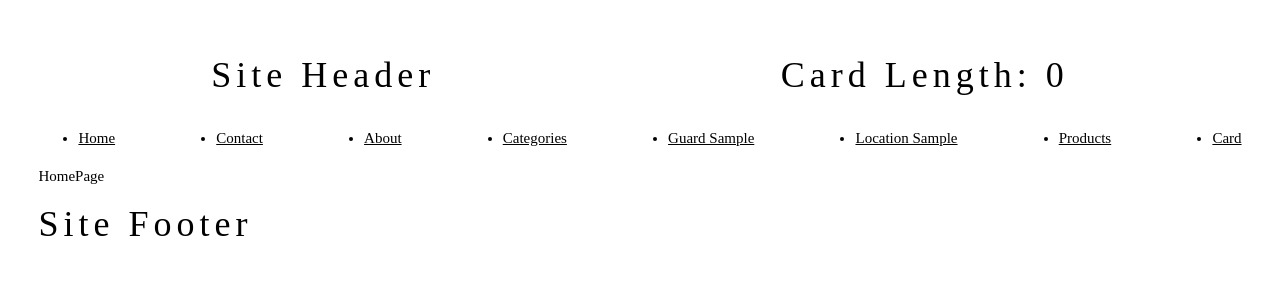
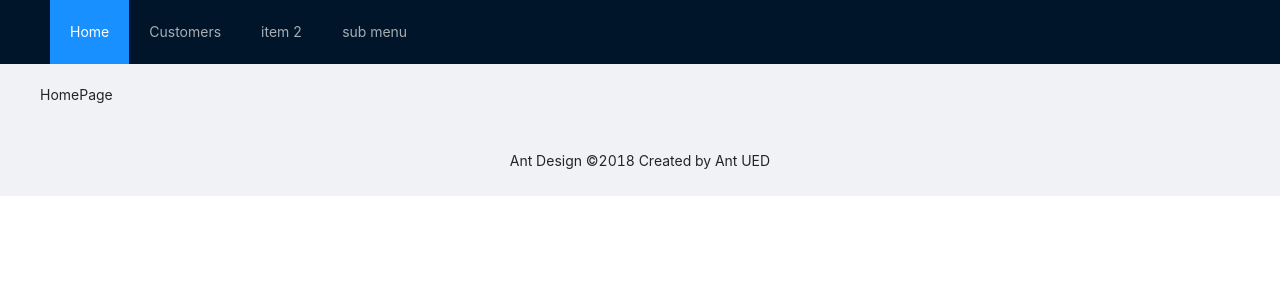
Before and after one commit to b21727283/full-stack-development, a React (Create React App) app in the folder react/my-app/: page / in a window 1280 px wide. Shown: the top 300 px of the page. Built offline with nearby package versions, Linux system fonts and the light colour scheme.

Commit message:
ant design

```diff
--- a/react/my-app/package.json
+++ b/react/my-app/package.json
@@ -6,6 +6,7 @@
     "@testing-library/jest-dom": "^5.16.5",
     "@testing-library/react": "^13.4.0",
     "@testing-library/user-event": "^13.5.0",
+    "antd": "^4.23.6",
     "axios": "^1.1.3",
     "react": "^18.2.0",
     "react-dom": "^18.2.0",
--- a/react/my-app/public/index.html
+++ b/react/my-app/public/index.html
@@ -23,7 +23,7 @@
     }
     </style>
   </head>
-  <body style="padding: 3%">
+  <body>
 
     <div id="root">
 
--- a/react/my-app/src/App.js
+++ b/react/my-app/src/App.js
@@ -13,6 +13,16 @@ import { useContext } from "react";
 import { CardContext } from "./ContextSample/CardContext";
 import Card from "./ContextSample/Card";
 
+import 'antd/dist/antd.css'; // or 'antd/dist/antd.less';
+
+import {Layout, Menu} from "antd";
+import {Content, Footer, Header} from "antd/lib/layout/layout";
+
+
+import Customers from "./components/Customers";
+
+
+
 
 
 
@@ -27,6 +37,33 @@ function App() {
 
 
   const {card} = useContext(CardContext)
+
+  // <ul style={{display:'flex', justifyContent: 'space-between'}}>
+
+  //       <li><Link to='/'>Home</Link></li>
+  //       <li><Link to='/contact'>Contact</Link></li>
+  //       <li><Link to='/about'>About</Link></li>
+  //       <li><Link to='/categories'>Categories</Link></li>
+  //       <li><Link to='/guardsample'>Guard Sample</Link></li>
+  //       <li><Link to='/location'>Location Sample</Link></li>
+  //       <li><Link to='/products'>Products</Link></li>
+  //       <li><Link to='/card'>Card</Link></li>
+
+
+
+  //     </ul>
+
+
+  const items = [
+  { label: <Link to='/'>Home</Link>, key: '1' }, // remember to pass the key prop
+  { label: <Link to='/customers'>Customers</Link>, key: '2' },
+  { label: 'item 2', key: 'item-2' }, // which is required
+  {
+    label: 'sub menu',
+    key: 'submenu',
+    children: [{ label: 'item 3', key: 'submenu-item-1' }],
+  },
+];
 
 
 
@@ -68,34 +105,34 @@ function App() {
       <SupplierList/>*/}
 
 
+      <Layout>
 
-      <div style={{display:'flex', justifyContent: 'space-around'}}>
-
-      <h1>Site Header</h1>
-      <h1>Card Length:  {card.length}</h1>
+        <Header
+        style={{
+          position: 'fixed',
+          zIndex: 1,
+          width: '100%',
+        }}>
 
 
-      </div>
+        <Menu
+          theme="dark"
+          mode="horizontal"
+          defaultSelectedKeys={['1']}
+          items={items}
+        />
 
 
 
-      <ul style={{display:'flex', justifyContent: 'space-between'}}>
+        </Header>
 
-        <li><Link to='/'>Home</Link></li>
-        <li><Link to='/contact'>Contact</Link></li>
-        <li><Link to='/about'>About</Link></li>
-        <li><Link to='/categories'>Categories</Link></li>
-        <li><Link to='/guardsample'>Guard Sample</Link></li>
-        <li><Link to='/location'>Location Sample</Link></li>
-        <li><Link to='/products'>Products</Link></li>
-        <li><Link to='/card'>Card</Link></li>
-
-
-
-      </ul>
-
-
-
+        <Content
+          className="site-layout"
+          style={{
+            padding: '20px 40px',
+            marginTop: 64,
+          }}
+        >
           <Routes>
 
           <Route path="/" element={<HomePage/>}></Route>
@@ -112,14 +149,37 @@ function App() {
           <Route path="/location" element={<LocationSample/>}></Route>
           <Route path="/products" element={<Products/>}></Route>
           <Route path="/card" element={<Card/>}></Route>
-
+          <Route path="/customers" element={<Customers/>}></Route>
 
           </Routes>
 
-      <h1>Site Footer</h1>
+        </Content>
 
 
 
+        <Footer
+
+          style={{
+          textAlign: 'center',
+          }}
+        >
+          Ant Design ©2018 Created by Ant UED
+
+        </Footer>
+
+      </Layout>
+
+      {/* <div style={{display:'flex', justifyContent: 'space-around'}}>
+
+      <h1>Site Header</h1>
+      <h1>Card Length:  {card.length}</h1>
+
+
+      </div>
+
+
+
+       */}
 
 
 
--- /dev/null
+++ b/react/my-app/src/components/Customers.js
@@ -0,0 +1,122 @@
+import React, { useEffect, useState } from 'react';
+import {Table, Button, Modal} from 'antd';
+import { ExclamationCircleOutlined } from '@ant-design/icons';
+import axios from 'axios';
+
+function Customers() {
+
+
+    const [customers, setcustomers] = useState([])
+
+    const [loading, setloading] = useState(true)
+
+    useEffect(() =>{
+
+      axios.get('https://northwind.vercel.app/api/customers')
+      .then(res=> {setcustomers(res.data); setloading(false);})
+
+
+
+    }, [])
+
+    const getCustomers = () => {
+
+      axios.get('https://northwind.vercel.app/api/customers')
+      .then(res=> {setcustomers(res.data); setloading(false);})
+
+
+    }
+
+    const deleteCustomerConfirm = (id) => {
+
+      confirm(id)
+
+    }
+
+    const deleteCustomer = (id) => {
+
+      axios.delete(`https://northwind.vercel.app/api/customers/${id}`)
+      .then(res => {
+
+        console.log("The customer is deleted!!")
+        getCustomers();
+
+      })
+
+    }
+
+    const confirm = (id) => {
+      Modal.confirm({
+        title: 'Confirm',
+        icon: <ExclamationCircleOutlined />,
+        content: 'Are you sure delete this customer?',
+        okText: 'Yes',
+        cancelText: 'No',
+
+        onOk() {
+
+          setloading(true)
+          deleteCustomer(id)
+        },
+
+        onCancel() {
+
+          console.log("Rejected!!")
+
+        }
+      });
+    };
+
+
+
+    let columns = [
+
+      {
+        title: 'Id',
+        dataIndex: 'id'
+      },
+
+      {
+        title: 'Company Name',
+        dataIndex: 'companyName',
+        sorter: (a,b) => a.companyName.localeCompare(b.companyName)
+
+      },
+
+      {
+        title: 'Contact Name',
+        dataIndex: 'contactName'
+      },
+
+      {
+        title: 'Contact Title',
+        dataIndex: 'contactTitle'
+      },
+      {
+        title: 'Delete',
+        dataIndex: 'id',
+        render: (id, record, index) => <Button danger onClick={()=> {
+
+          deleteCustomerConfirm(id)
+          console.log(id + " " + record.id + " " + index)
+        }}>Delete</Button>
+      }
+
+    ]
+
+
+  return (
+    <>
+
+      <Table columns={columns} dataSource={customers} loading={loading}>
+
+
+
+      </Table>
+
+
+    </>
+  )
+}
+
+export default Customers
```
Also changed, not shown: 2 other files (tests, documents, lock files or other folders). Lines whose indentation alone changed are shown as unchanged.
